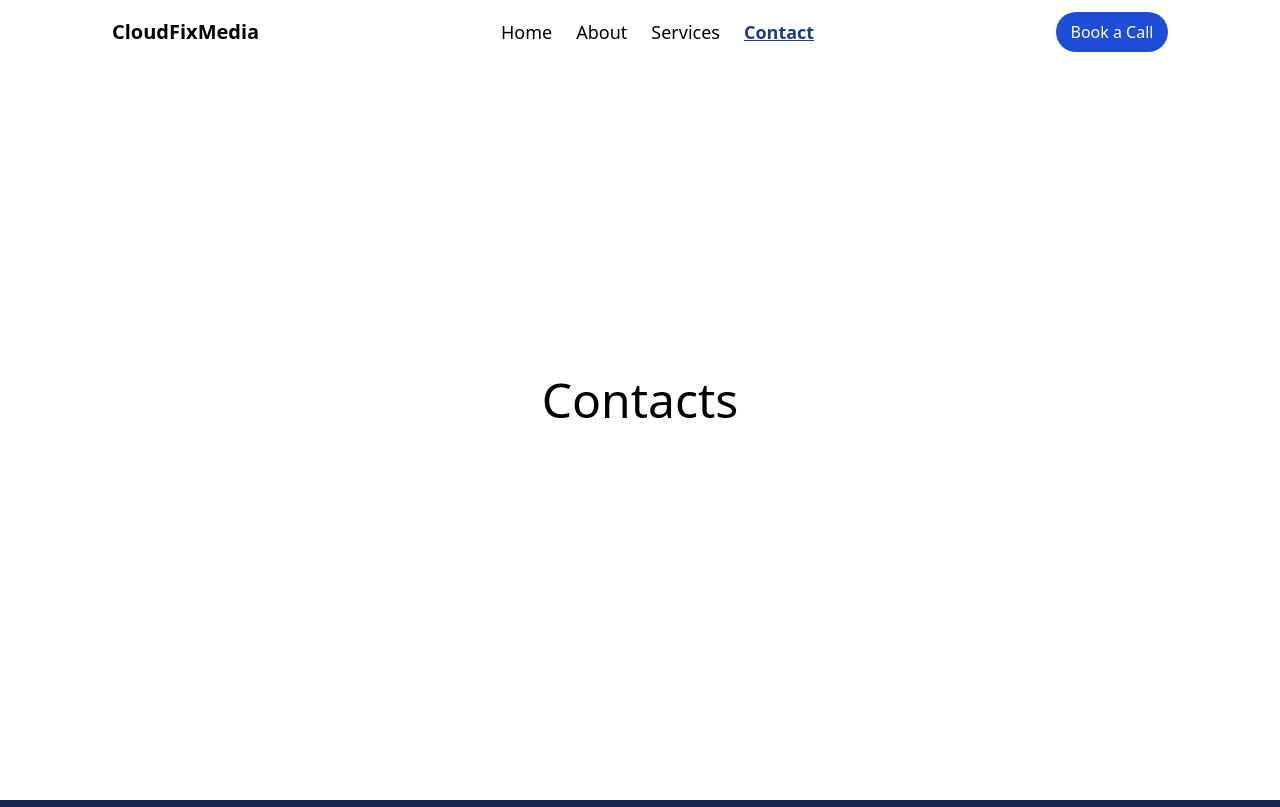
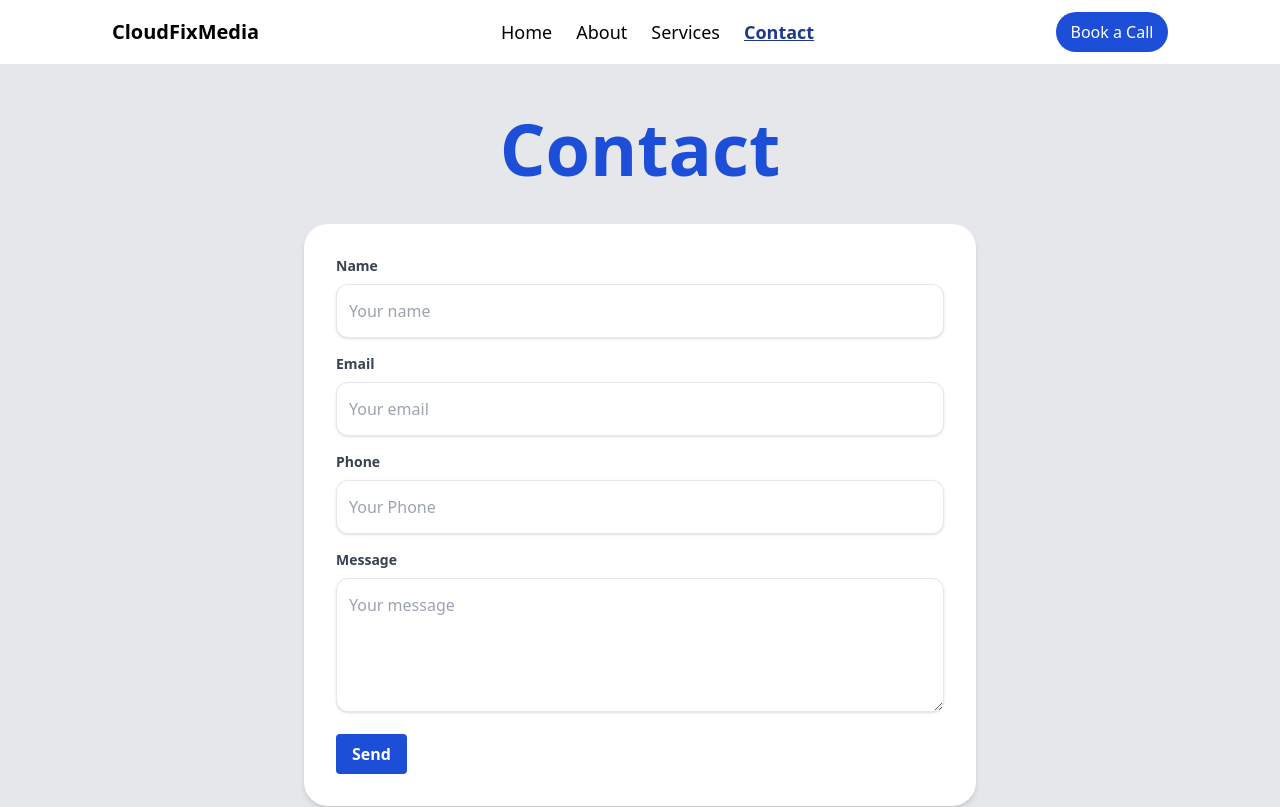
Before and after one commit to saikat-rog/cloudfixmedia, a React (Create React App) app: page /contact in a window 1280 px wide. Shown: the top 807 px of the page. Built offline with nearby package versions, Linux system fonts and the light colour scheme.

Commit message:
"Updated Contacts component with new UI and form elements"

```diff
--- a/src/components/Contacts.js
+++ b/src/components/Contacts.js
@@ -1,11 +1,65 @@
-import React from 'react'
+import React from 'react';
 
 const Contacts = () => {
   return (
-    <div className=' h-screen text-5xl flex flex-col justify-center text-center'>
-      Contacts
+    <div className='min-h-screen flex flex-col justify-center items-center bg-gray-200 p-12 md:p-28'>
+      <h1 className='text-7xl text-blue-700 mb-10 font-semibold'>Contact</h1>
+      <form className=' bg-white shadow-md rounded-3xl p-8 w-full max-w-2xl'>
+        <div className='mb-4'>
+          <label className='block text-gray-700 text-sm font-bold mb-2 rounded-xl' htmlFor='name'>
+            Name
+          </label>
+          <input
+            className='shadow appearance-none border w-full py-4 px-3 rounded-xl text-gray-700 leading-tight focus:outline-none focus:shadow-outline'
+            id='name'
+            type='text'
+            placeholder='Your name'
+          />
+        </div>
+        <div className='mb-4'>
+          <label className='block text-gray-700 text-sm font-bold mb-2 rounded-xl' htmlFor='email'>
+            Email
+          </label>
+          <input
+            className='shadow appearance-none border w-full py-4 px-3 rounded-xl text-gray-700 leading-tight focus:outline-none focus:shadow-outline'
+            id='email'
+            type='email'
+            placeholder='Your email'
+          />
+        </div>
+        <div className='mb-4'>
+          <label className='block text-gray-700 text-sm font-bold mb-2 rounded-xl' htmlFor='phone'>
+            Phone
+          </label>
+          <input
+            className='shadow appearance-none border w-full py-4 px-3 rounded-xl text-gray-700 leading-tight focus:outline-none focus:shadow-outline'
+            id='phone'
+            type='phone'
+            placeholder='Your Phone'
+          />
+        </div>
+        <div className='mb-4'>
+          <label className='block text-gray-700 text-sm font-bold mb-2 rounded-xl' htmlFor='message'>
+            Message
+          </label>
+          <textarea
+            className='shadow appearance-none border w-full py-4 px-3 rounded-xl text-gray-700 leading-tight focus:outline-none focus:shadow-outline'
+            id='message'
+            rows='5'
+            placeholder='Your message'
+          ></textarea>
+        </div>
+        <div className='flex items-center justify-between'>
+          <button
+            className='bg-blue-700 hover:bg-blue-800 text-white font-bold py-2 px-4 rounded focus:outline-none focus:shadow-outline'
+            type='button'
+          >
+            Send
+          </button>
+        </div>
+      </form>
     </div>
-  )
-}
+  );
+};
 
-export default Contacts
+export default Contacts;
```
